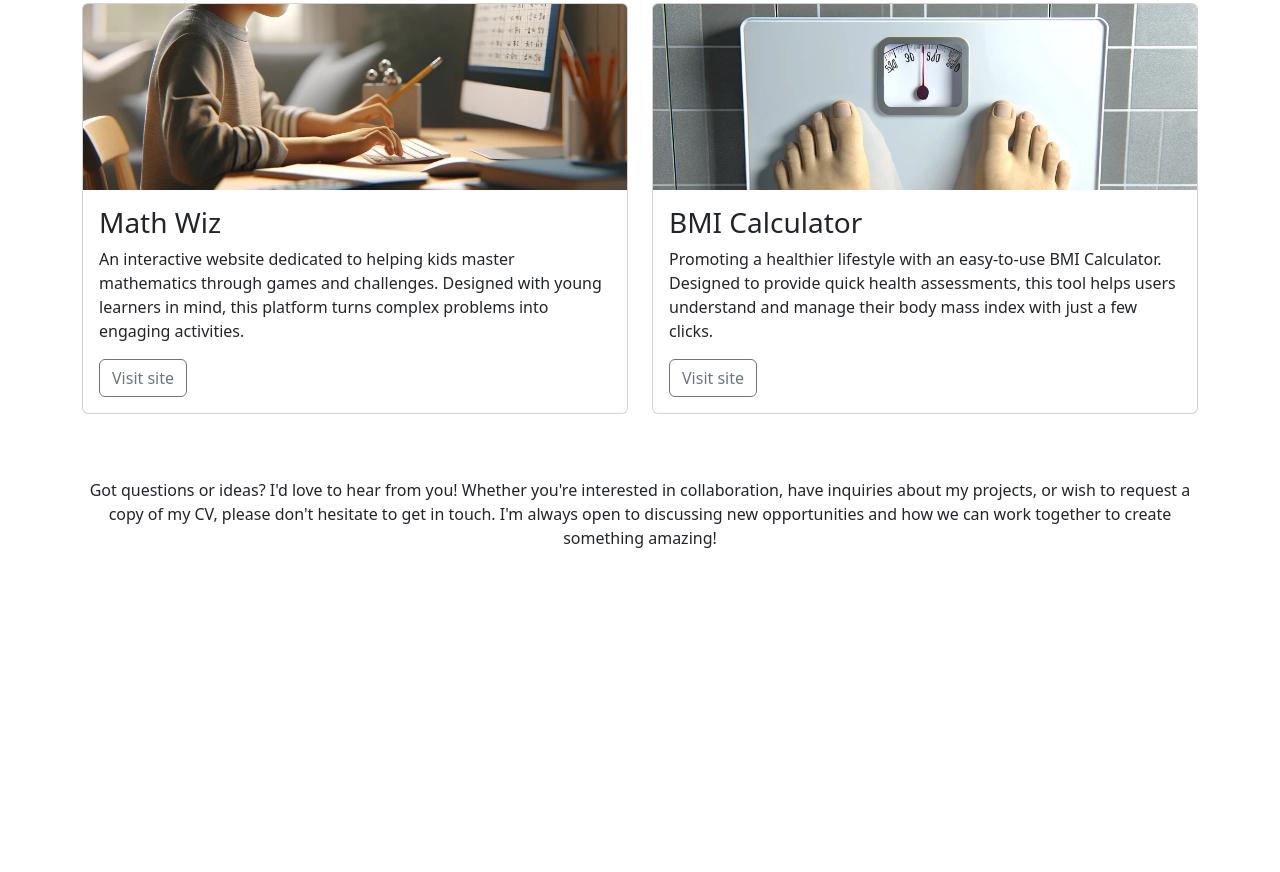
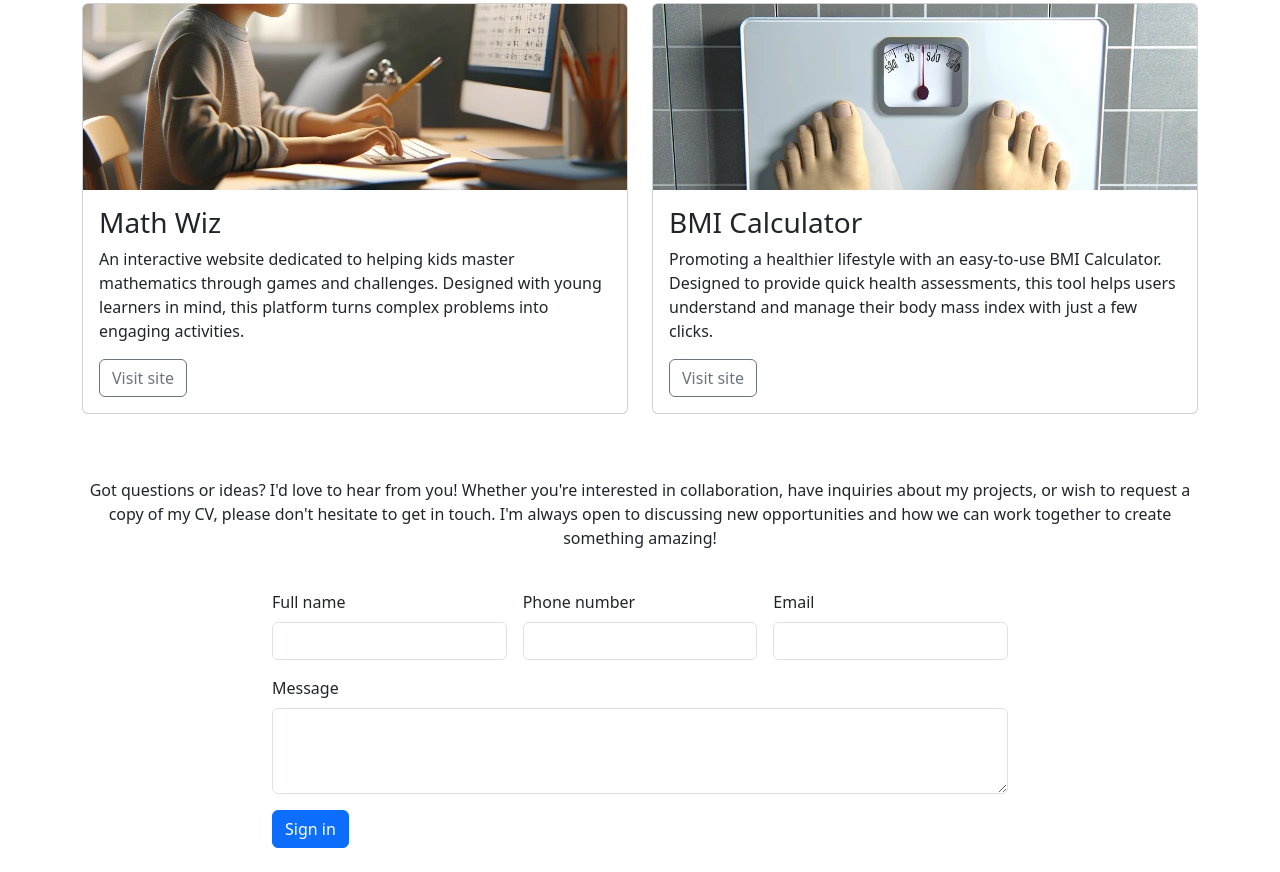
Before and after one commit to NickPortfolioProjects/bootstrap-projects, a plain HTML site: page Bootstrap - Lessons/mei-wong-portfolio-project/index.html in a window 1280 px wide. Shown: the part 1421-2293 px from the top of the page. Before the commit the page ends 2011 px from the top, so only its background shows below. Drawn offline with nearby package versions, Linux system fonts and the light colour scheme.

Commit message:
Updated Footer, and added textarea to the code.

```diff
--- a/Bootstrap - Lessons/mei-wong-portfolio-project/index.html
+++ b/Bootstrap - Lessons/mei-wong-portfolio-project/index.html
@@ -186,8 +186,29 @@
                     touch. I'm always open to discussing new opportunities and how we
                     can work together to create something amazing!</p>
             </div>
-            <div class="col-12 col-md-10 col-lg-8">
-              <!-- Add your form here -->
+            <div class="col-12 col-md-10 col-lg-8 mb-4">
+              <!-- Add your form below here -->
+               <form class="row g-3">
+    <div class="col-lg-4">
+        <label for="full-name" class="form-label">Full name</label>
+        <input type="text" class="form-control" id="full-name">
+    </div>
+    <div class="col-lg-4">
+        <label for="phonenumber" class="form-label">Phone number</label>
+        <input type="number" class="form-control" id="phonenumber">
+    </div>
+    <div class="col-lg-4">
+        <label for="email" class="form-label">Email</label>
+        <input type="email" class="form-control" id="email">
+    </div>
+    <div class="col-12">
+    <label for="message" class="form-label">Message</label>
+    <textarea class="form-control" id="message" rows="3"> </textarea>
+    </div>
+    <div class="col-12">
+        <button type="submit" class="btn btn-primary">Sign in</button>
+    </div>
+</form>
             </div>
         </div>
      </footer>
```
